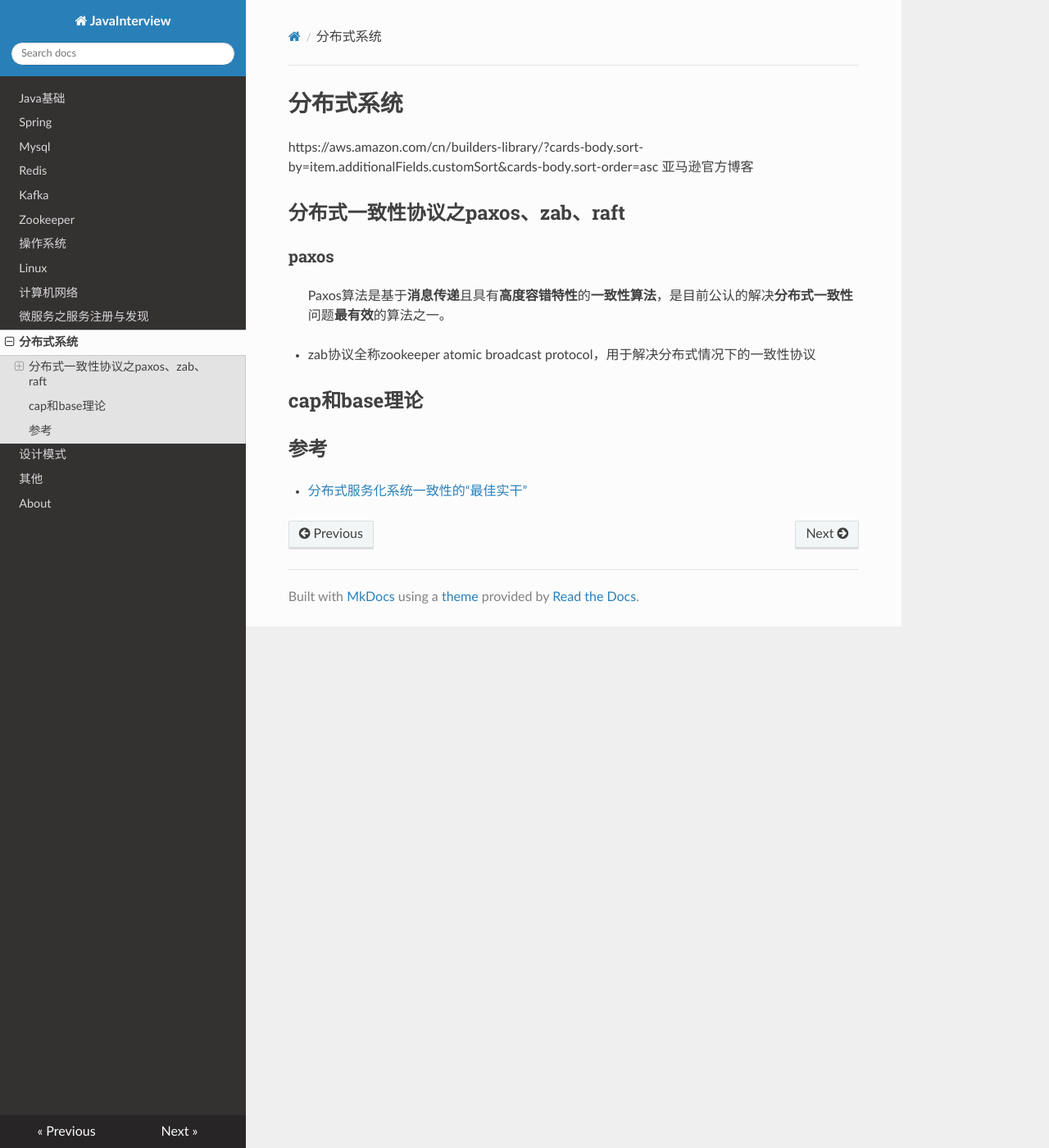
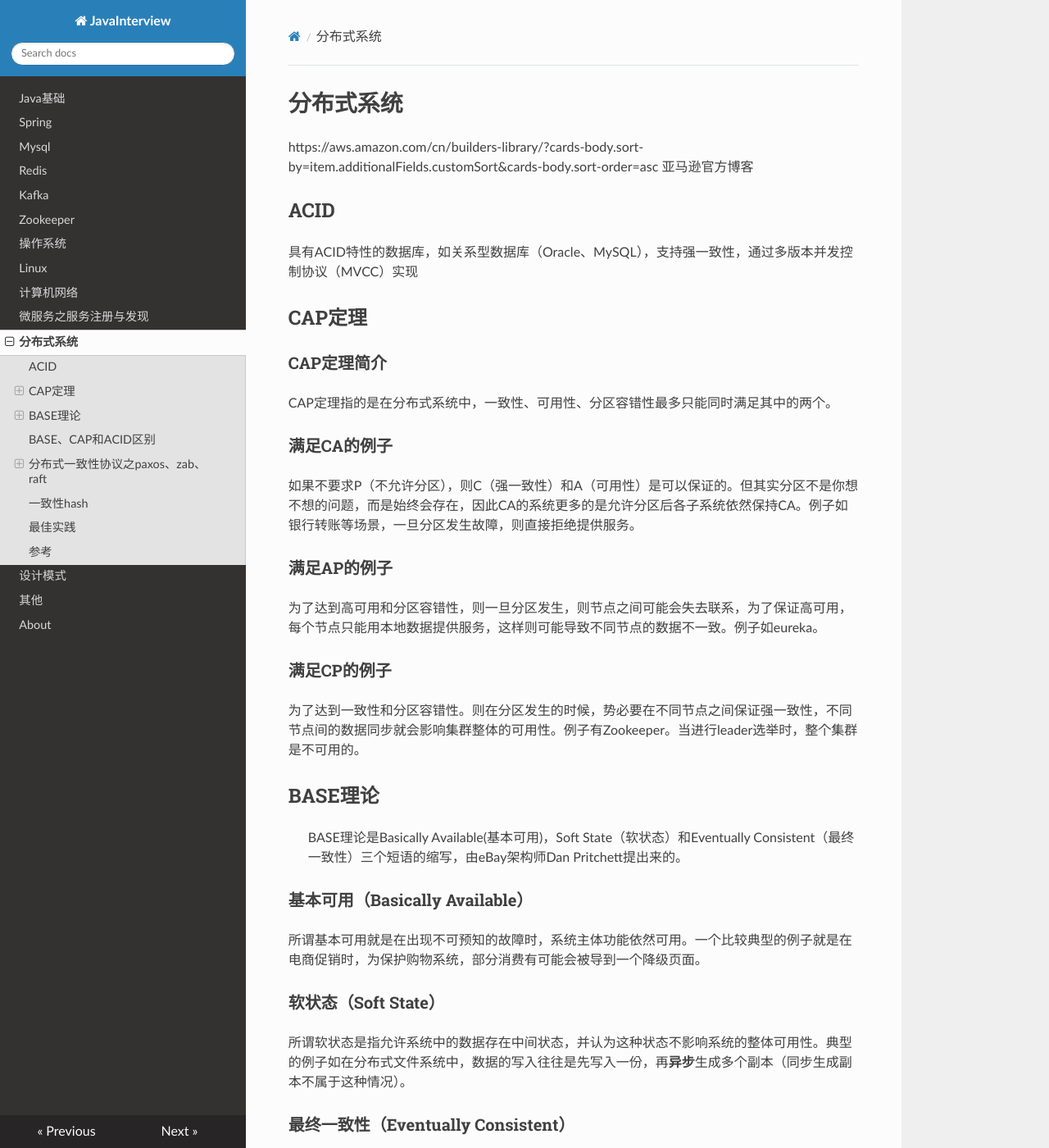
Before and after one commit to MingkeVan/java-interview, an MkDocs documentation site: the page built from docs/interview-distributed-systems.md, in a window 1280 px wide and 1400 px high. Shown: the whole window at 82% size. Built offline with MkDocs 1.6.1, drawn with Linux system fonts in a browser that asks for light colours; nearby versions of some CDN libraries; some of the changed text lies outside the part shown.

Commit message:
update：增加分布式一致性相关内容

```diff
--- a/docs/interview-distributed-systems.md
+++ b/docs/interview-distributed-systems.md
@@ -2,17 +2,106 @@
 
 https://aws.amazon.com/cn/builders-library/?cards-body.sort-by=item.additionalFields.customSort&cards-body.sort-order=asc 亚马逊官方博客
 
+## ACID
+
+具有ACID特性的数据库，如关系型数据库（Oracle、MySQL），支持强一致性，通过多版本并发控制协议（MVCC）实现
+
+## CAP定理
+
+### CAP定理简介
+
+CAP定理指的是在分布式系统中，一致性、可用性、分区容错性最多只能同时满足其中的两个。
+
+### 满足CA的例子
+
+如果不要求P（不允许分区），则C（强一致性）和A（可用性）是可以保证的。但其实分区不是你想不想的问题，而是始终会存在，因此CA的系统更多的是允许分区后各子系统依然保持CA。例子如银行转账等场景，一旦分区发生故障，则直接拒绝提供服务。
+
+### 满足AP的例子
+
+为了达到高可用和分区容错性，则一旦分区发生，则节点之间可能会失去联系，为了保证高可用，每个节点只能用本地数据提供服务，这样则可能导致不同节点的数据不一致。例子如eureka。
+
+### 满足CP的例子
+
+为了达到一致性和分区容错性。则在分区发生的时候，势必要在不同节点之间保证强一致性，不同节点间的数据同步就会影响集群整体的可用性。例子有Zookeeper。当进行leader选举时，整个集群是不可用的。
+
+## BASE理论
+
+> BASE理论是Basically Available(基本可用)，Soft State（软状态）和Eventually Consistent（最终一致性）三个短语的缩写，由eBay架构师Dan Pritchett提出来的。
+>
+
+### 基本可用（Basically Available）
+
+所谓基本可用就是在出现不可预知的故障时，系统主体功能依然可用。一个比较典型的例子就是在电商促销时，为保护购物系统，部分消费有可能会被导到一个降级页面。
+
+### 软状态（Soft State）
+
+所谓软状态是指允许系统中的数据存在中间状态，并认为这种状态不影响系统的整体可用性。典型的例子如在分布式文件系统中，数据的写入往往是先写入一份，再**异步**生成多个副本（同步生成副本不属于这种情况）。
+
+### 最终一致性（Eventually Consistent）
+
+上面提到了软状态，但是系统**不可以一直处于软状态，必须有一个期限**。在期限过后，应当保证所有副本数据是的一致的，从而达到数据的最终一致性。而在实际工程实践中，最终一致性分为5种：
+
+#### 因果一致性（Causal consistency）
+
+如果节点A在更新完某个数据后通知了节点B，那么节点B之后对该数据的访问和修改都是基于A更新后的值。于此同时，和节点A无因果关系的节点C的数据访问则没有这样的限制。
+
+#### 读己之所写（Read your writes）
+
+节点A更新一个数据后，它自身总是能访问到自身更新过的最新值，而不会看到旧值。其实也算一种因果一致性。
+
+#### 会话一致性（Session consistency）
+
+会话一致性将对系统数据的访问过程框定在了一个会话当中：系统能保证在同一个有效的会话中实现 “读己之所写” 的一致性，也就是说，执行更新操作之后，客户端能够在同一个会话中始终读取到该数据项的最新值。
+
+#### 单调读一致性（Monotonic read consistency）
+
+单调读一致性指的是：如果一个节点从系统中读取出一个数据项的某个值后，那么系统对于该节点后续的任何数据访问都不应该返回更旧的值。
+
+#### 单调写一致性（Monotonic write consistency）
+
+单调写一致性指的是：一个系统要能够保证来自同一个节点的写操作被顺序的执行。
+
+在实际的实践中，这5种系统往往会结合使用，以构建一个具有最终一致性的分布式系统。
+
+## BASE、CAP和ACID区别
+
+**BASE理论**是对**CAP定理**中一致性和可用性权衡的结果，其来源于对大规模互联网分布式系统实践的总结，是基于CAP定律逐步演化而来。
+
+和传统事务的ACID特性是相反的，它完全不同于**ACID**的强一致性模型，而是提出通过牺牲强一致性来获得可用性，并允许数据在一段时间内是不一致的，但最终达到一致状态。
+
 ## 分布式一致性协议之paxos、zab、raft
+
 ### paxos
 
 > Paxos算法是基于**消息传递**且具有**高度容错特性**的**一致性算法**，是目前公认的解决**分布式一致性**问题**最有效**的算法之一。
 
-* zab协议全称zookeeper atomic broadcast protocol，用于解决分布式情况下的一致性协议
+### ZAB
 
-## cap和base理论
+zab协议全称zookeeper atomic broadcast protocol，用于解决分布式情况下的一致性协议。ZAB协议是PAXOS协议的改造。
 
+### RAFT
 
+raft协议是paxos协议的改进，实现更简单。
+
+## 一致性hash
+
+todo
+
+## 最佳实践
+
+参考[分布式服务化系统一致性的“最佳实干”](https://www.jianshu.com/p/1156151e20c8)中的若干案例，了解ACID、CAP、BASE等理论的使用场景，了解分布式场景如何通过保证最终一致性。
+
+保证最终一致性：
+
+* 两阶段提交、三阶段提交、TCC协议
+* 查询模式
+* 补偿模式
+  * 异步确保模式
+* 定期校对模式
+* 可靠消息模式
 
 ## 参考
 
 * [分布式服务化系统一致性的“最佳实干”](https://www.jianshu.com/p/1156151e20c8)
+* [分布式系统 - CAP定理](http://www.yidooo.net/2019/02/28/cap-theorem.html)
+* [分布式系统 - BASE理论](http://www.yidooo.net/2019/04/21/base-theorem.html)
```
Also changed, not shown: docs/interview-zookeeper.md (+13 -0 lines).
